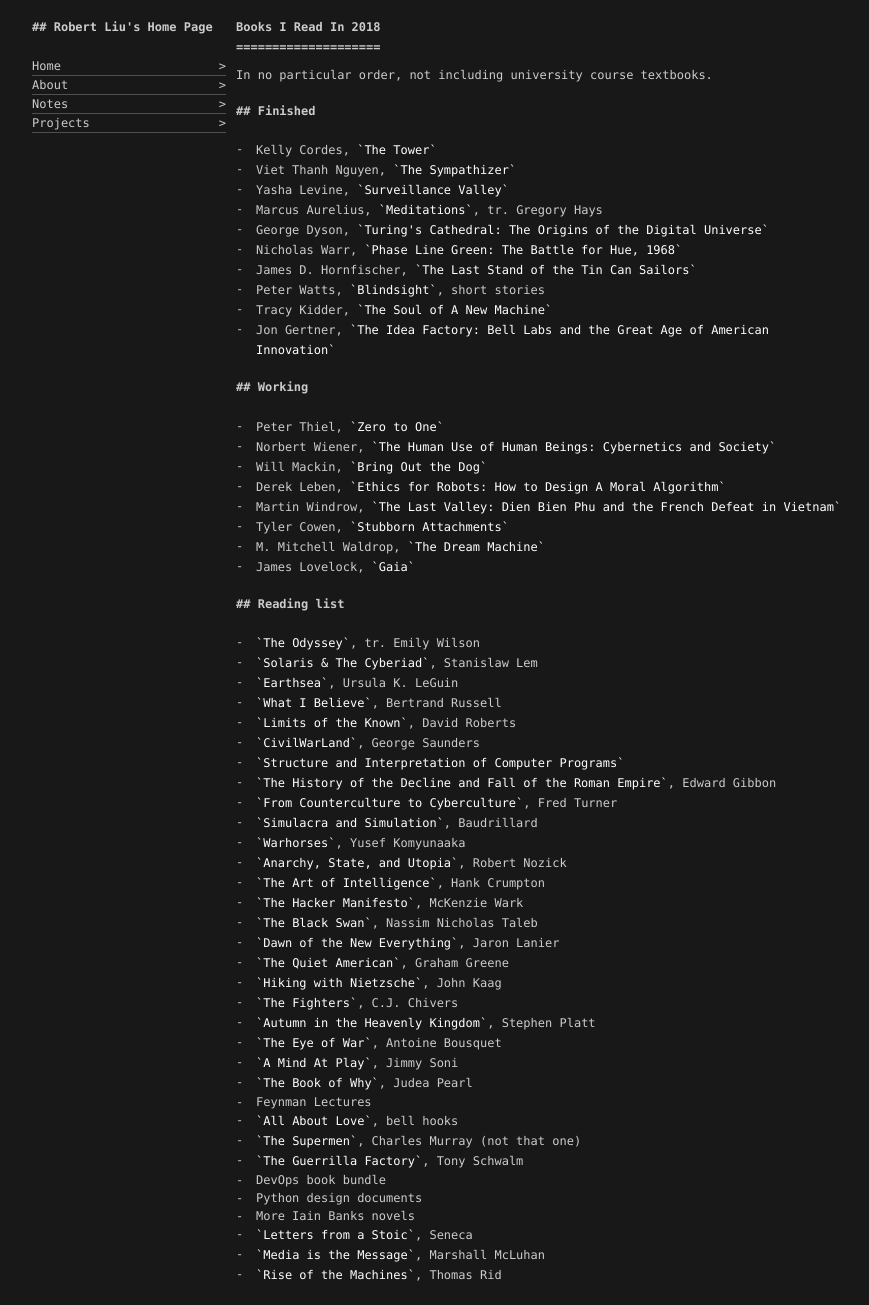
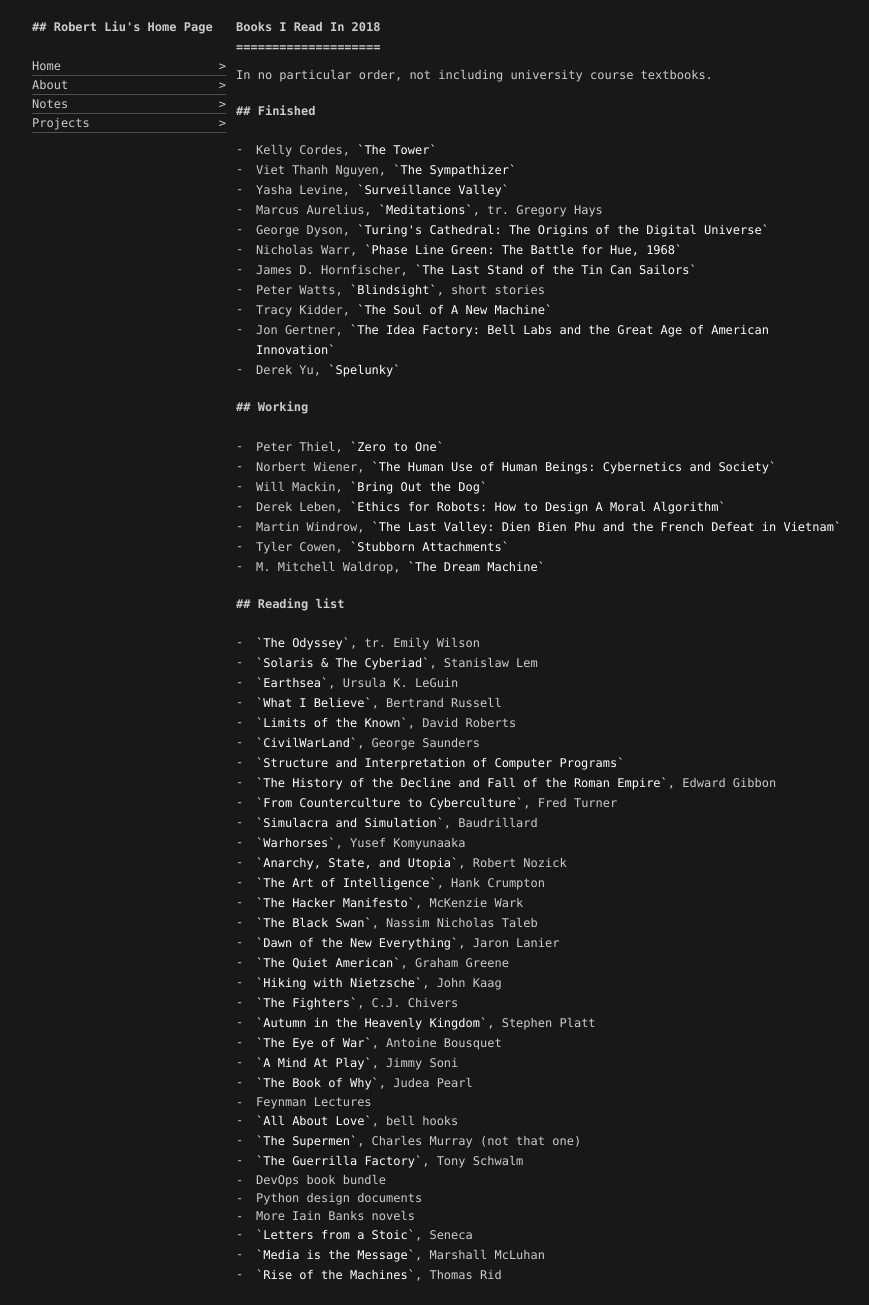
Before and after one commit to rrliu/cordyceptive.github.io, a Jekyll site: the page built from _posts/2018-12-31-books.md, in a window 1280 px wide. Shown: the whole page, without its empty margins (200-1069 px from the left). Built offline with Jekyll 4.4.1, drawn with Linux system fonts in a browser that asks for light colours.

Commit message:
update books read

```diff
--- a/_posts/2018-12-31-books.md
+++ b/_posts/2018-12-31-books.md
@@ -17,6 +17,7 @@ In no particular order, not including university course textbooks.
 - Peter Watts, `Blindsight`, short stories
 - Tracy Kidder, `The Soul of A New Machine`
 - Jon Gertner, `The Idea Factory: Bell Labs and the Great Age of American Innovation`
+- Derek Yu, `Spelunky`
 
 ## Working
 - Peter Thiel, `Zero to One`
@@ -26,7 +27,6 @@ In no particular order, not including university course textbooks.
 - Martin Windrow, `The Last Valley: Dien Bien Phu and the French Defeat in Vietnam`
 - Tyler Cowen, `Stubborn Attachments`
 - M. Mitchell Waldrop, `The Dream Machine`
-- James Lovelock, `Gaia`
 
 ## Reading list
 - `The Odyssey`, tr. Emily Wilson
```
Also changed, not shown: 1 other file.
